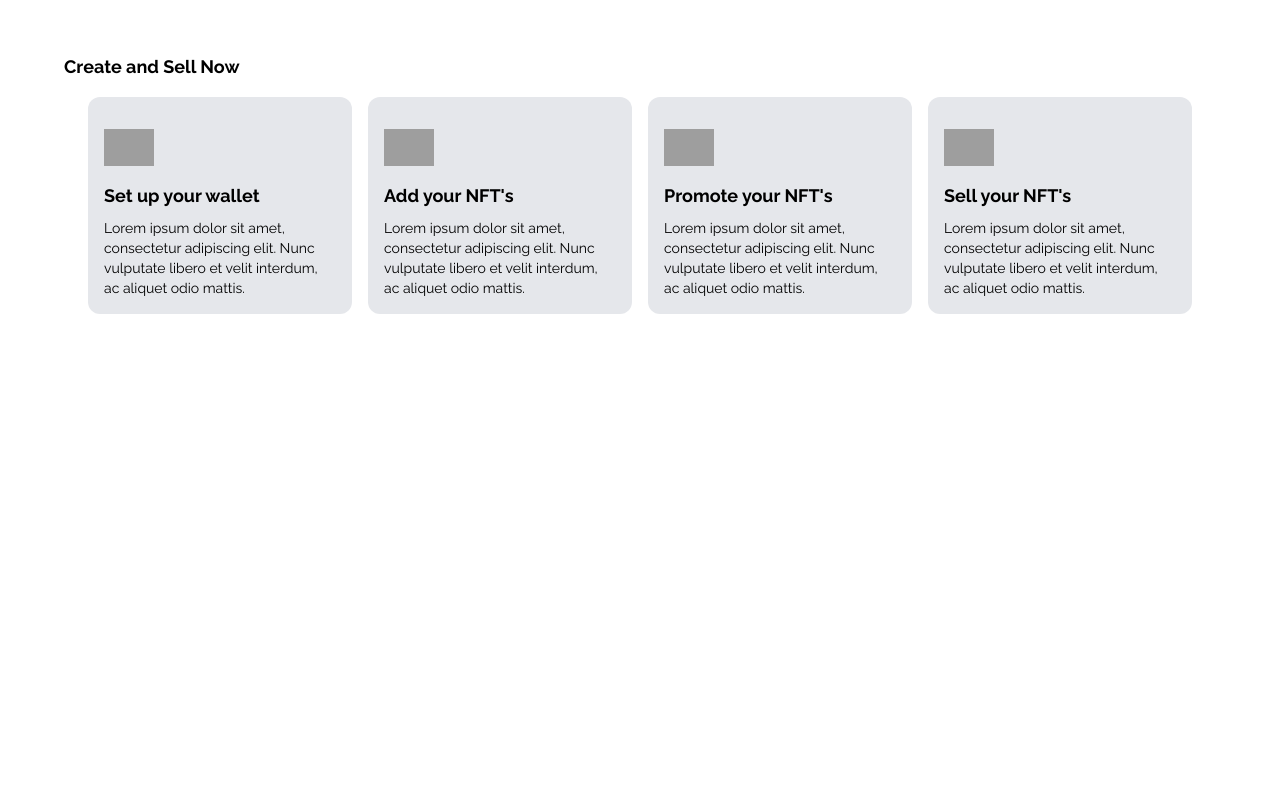
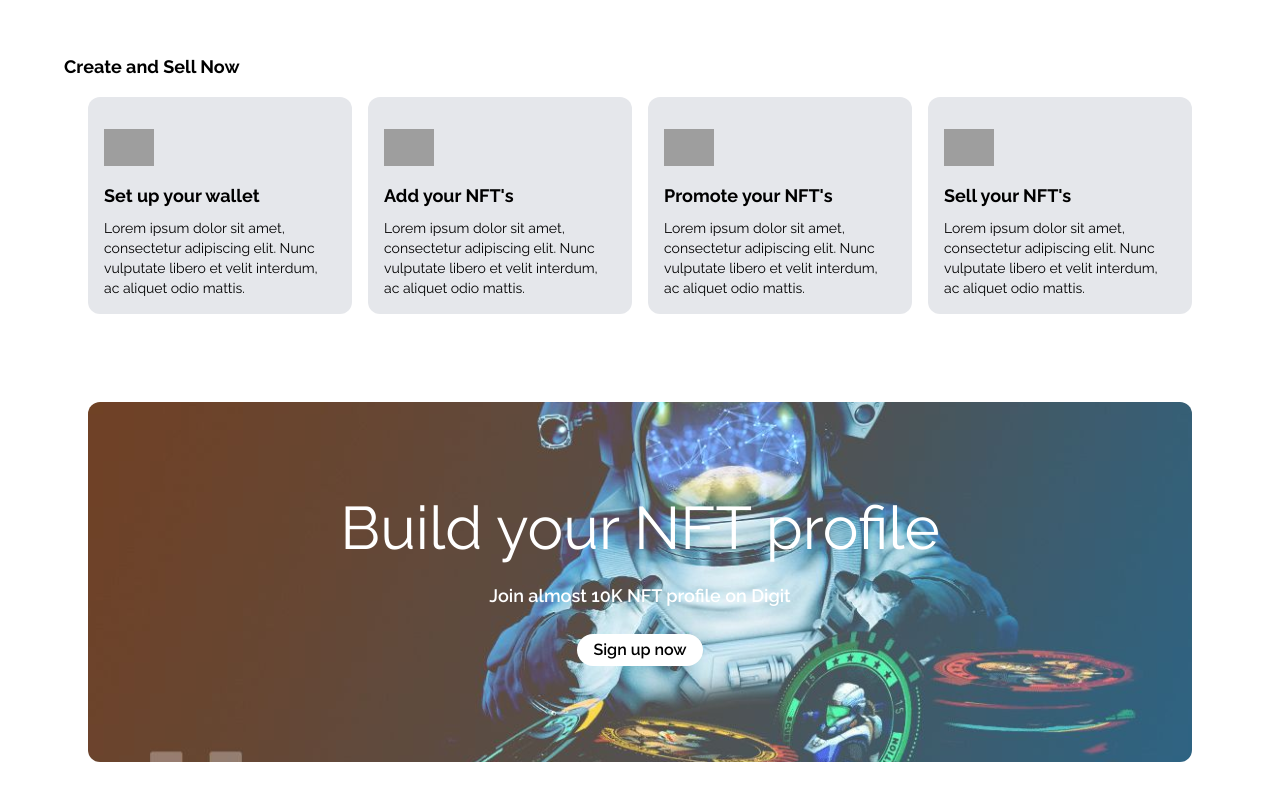
Before and after one commit to heyolaniran/figma-to-code-ed2-week1, a Next.js app: page / in a window 1280 px wide. Shown: the part 992-1792 px from the top of the page. Before the commit the page ends 1354 px from the top, so only its background shows below. Built offline with nearby package versions, Linux system fonts and the light colour scheme; grey boxes are pictures that could not be loaded.

Commit message:
fix: cta

```diff
--- a/src/app/globals.css
+++ b/src/app/globals.css
@@ -17,3 +17,9 @@
   -ms-overflow-style: none; /* IE and Edge */
   scrollbar-width: none; /* Firefox */
 }
+
+@layer utilities {
+  .get-app {
+    @apply  relative  w-full  justify-center  overflow-hidden  bg-bg-cta bg-cover bg-center bg-no-repeat px-6 py-12 text-white  sm:py-24 lg:px-20 xl:max-h-[598px] ;
+  }
+}
--- a/src/app/page.tsx
+++ b/src/app/page.tsx
@@ -1,4 +1,5 @@
 import Collections from "@/components/Collections";
+import CTA from "@/components/CTA";
 import Hero from "@/components/Hero";
 import Services from "@/components/Services";
 export default function Home() {
@@ -7,6 +8,7 @@ export default function Home() {
       <Hero />
       <Collections />
       <Services />
+      <CTA/>
     </div>
   );
 }
--- /dev/null
+++ b/src/components/CTA.tsx
@@ -0,0 +1,26 @@
+import Image from "next/image"
+export default function CTA () {
+
+    return (
+        <section id="" className="container w-full  p-10">
+            <div className="p-4 rounded-xl text-white get-app">
+                <div className="">
+                    <h1 className="lg:text-6xl text-2xl flex justify-center fotn-semibold items-center">
+                        Build your NFT profile
+                    </h1>
+
+                    <p className="items-center text-lg font-semibold  justify-center mt-6 flex">Join almost 10K NFT profile on Digit</p>
+
+                    <div className="items-center justify-center mt-6 flex">
+                       <button className=" bg-white text-black font-semibold px-4 py-1 rounded-2xl">
+                            Sign up now
+                        </button>
+                    </div>
+
+                </div>
+
+
+            </div>
+        </section>
+    )
+}
--- a/tailwind.config.ts
+++ b/tailwind.config.ts
@@ -9,9 +9,7 @@ const config: Config = {
   theme: {
     extend: {
       backgroundImage: {
-        "gradient-radial": "radial-gradient(var(--tw-gradient-stops))",
-        "gradient-conic":
-          "conic-gradient(from 180deg at 50% 50%, var(--tw-gradient-stops))",
+        'bg-cta' : "url('/cta.svg')"
       },
     },
   },
```
Also changed, not shown: public/cta.png (added), public/cta.svg (added).
